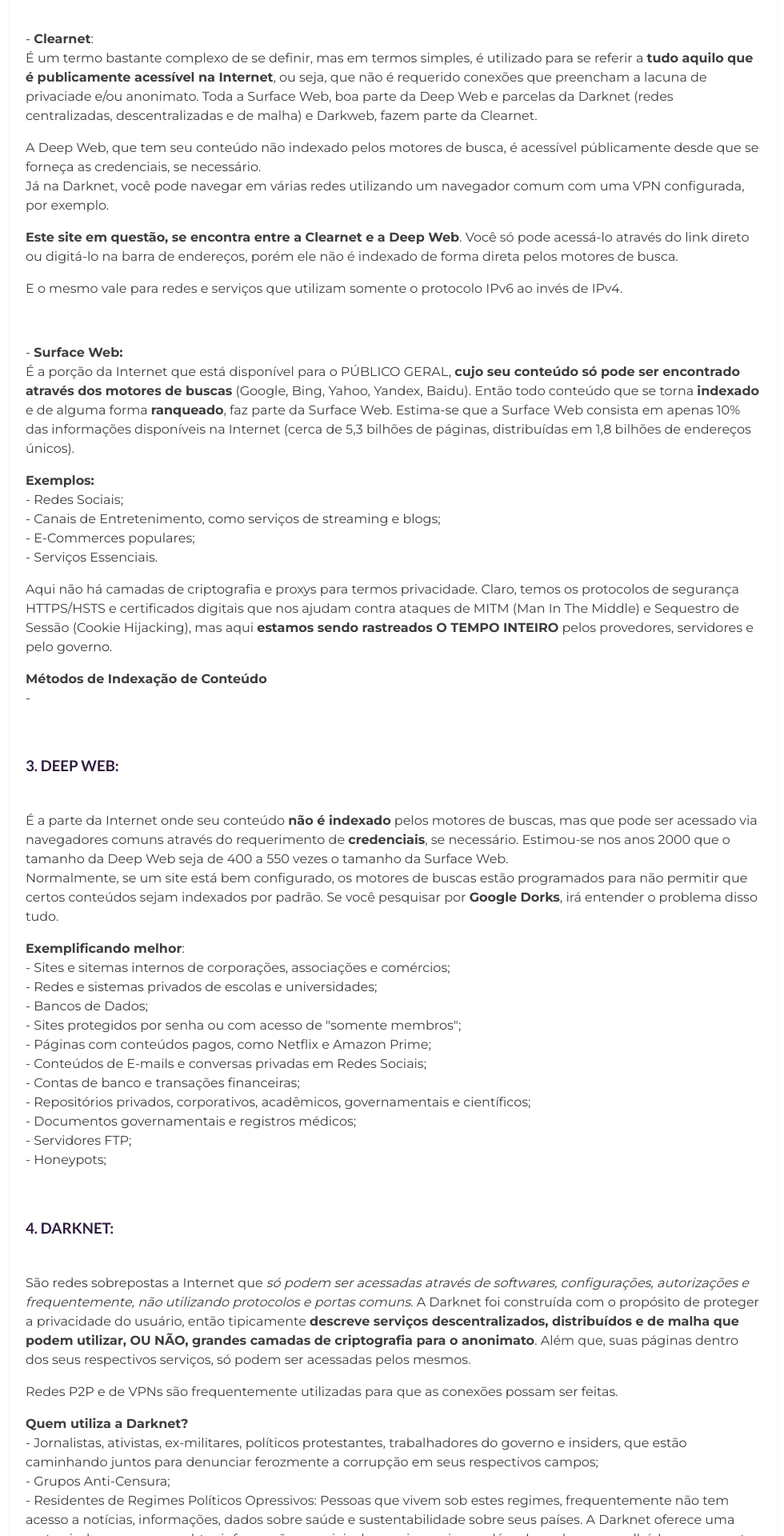
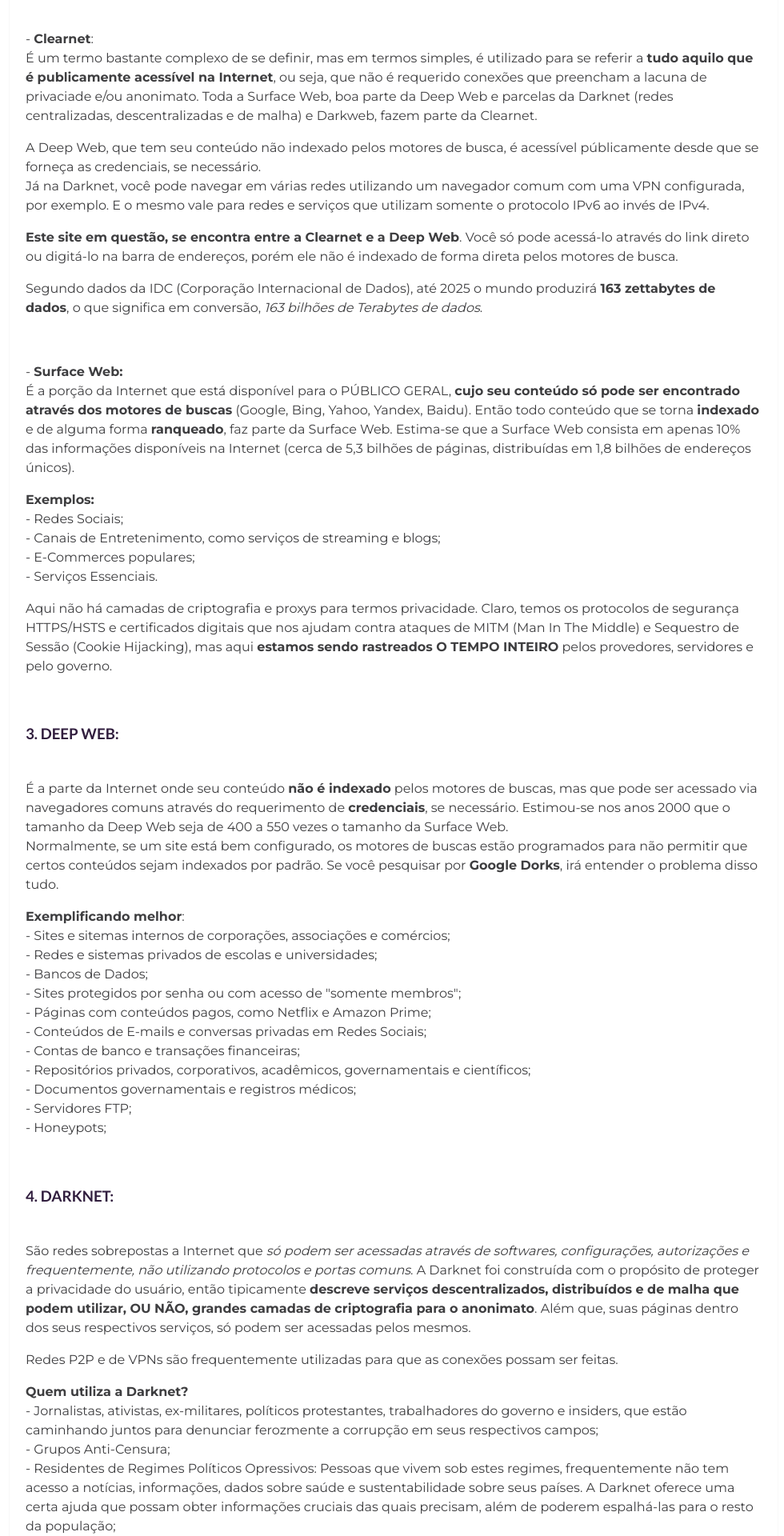
Before and after one commit to EscapeTheX/escapethex.github.io, a Jekyll site: the page built from _posts/2021-03-17-Deep-e-Dark-Web.markdown, in a window 1280 px wide. Shown: the part 2164-4084 px from the top of the page at 80% size, without its empty margins (148-1128 px from the left). Built offline with Jekyll 4.4.1, drawn with Linux system fonts in a browser that asks for light colours; some of the changed text lies outside the part shown.

Commit message:
Update 2021-03-17-Deep-e-Dark-Web.markdown

```diff
--- a/_posts/2021-03-17-Deep-e-Dark-Web.markdown
+++ b/_posts/2021-03-17-Deep-e-Dark-Web.markdown
@@ -45,11 +45,11 @@ A utilização de VPNs é cercada de mitos de segurança. As únicas formas de "
 É um termo bastante complexo de se definir, mas em termos simples, é utilizado para se referir a <b>tudo aquilo que é publicamente acessível na Internet</b>, ou seja, que não é requerido conexões que preencham a lacuna de privaciade e/ou anonimato. Toda a Surface Web, boa parte da Deep Web e parcelas da Darknet (redes centralizadas, descentralizadas e de malha) e Darkweb, fazem parte da Clearnet.</p>
 
 <p>A Deep Web, que tem seu conteúdo não indexado pelos motores de busca, é acessível públicamente desde que se forneça as credenciais, se necessário.<br>
-Já na Darknet, você pode navegar em várias redes utilizando um navegador comum com uma VPN configurada, por exemplo.</p>
+Já na Darknet, você pode navegar em várias redes utilizando um navegador comum com uma VPN configurada, por exemplo. E o mesmo vale para redes e serviços que utilizam somente o protocolo IPv6 ao invés de IPv4.</p>
 
 <p><b>Este site em questão, se encontra entre a Clearnet e a Deep Web</b>. Você só pode acessá-lo através do link direto ou digitá-lo na barra de endereços, porém ele não é indexado de forma direta pelos motores de busca.</p>
 
-<p>E o mesmo vale para redes e serviços que utilizam somente o protocolo IPv6 ao invés de IPv4.</p>
+<p>Segundo dados da IDC (Corporação Internacional de Dados), até 2025 o mundo produzirá <b>163 zettabytes de dados</b>, o que significa em conversão, <i>163 bilhões de Terabytes de dados</i>.</p>
 
 <p> </p>
 
@@ -64,8 +64,8 @@ Já na Darknet, você pode navegar em várias redes utilizando um navegador comu
 
 <p>Aqui não há camadas de criptografia e proxys para termos privacidade. Claro, temos os protocolos de segurança HTTPS/HSTS e certificados digitais que nos ajudam contra ataques de MITM (Man In The Middle) e Sequestro de Sessão (Cookie Hijacking), mas aqui <b>estamos sendo rastreados O TEMPO INTEIRO</b> pelos provedores, servidores e pelo governo.<br>
 
-<p><b>Métodos de Indexação de Conteúdo</b><br>
--
+<!-- <p><b>Métodos de Indexação de Conteúdo</b><br>
+- -->
 
 
 
@@ -204,7 +204,7 @@ Em resumo, <b>é um Twitter da Darknet</b>.</p>
 
 <p>- <b>Infinit</b>: É uma rede P2P comercial utilizada para compartilhamento de arquivos de qualquer tamanho. Sua infraestrutura de armazenamento heterogênea permite agregar vários tipos de recursos, seja Amazon S3, OpenStack Swift, Discos Locais, Discos em RAID e qualquer outro dispositivo que possa necessitar de armazenamento. Apesar de não ser uma rede anônima, pois necessita de cadastro via E-mail, utiliza encriptações RSA e AES para criptografar os blocos de dados e as comunicações entre os nós. Parte da biblioteca de software é disponibilizada em Open-Source e também possui a opção de armazenamento gratuito.</p>
 
-<p>- <b>ECNet (Antiga "Alienet")</b>:
+<!--<p>- <b>ECNet (Antiga "Alienet")</b>:
 
 <p>- <b>Maelstrom</b>:
 
```
Also changed, not shown: other parts of _posts/2021-03-17-Deep-e-Dark-Web.markdown (+3 -3 lines).
